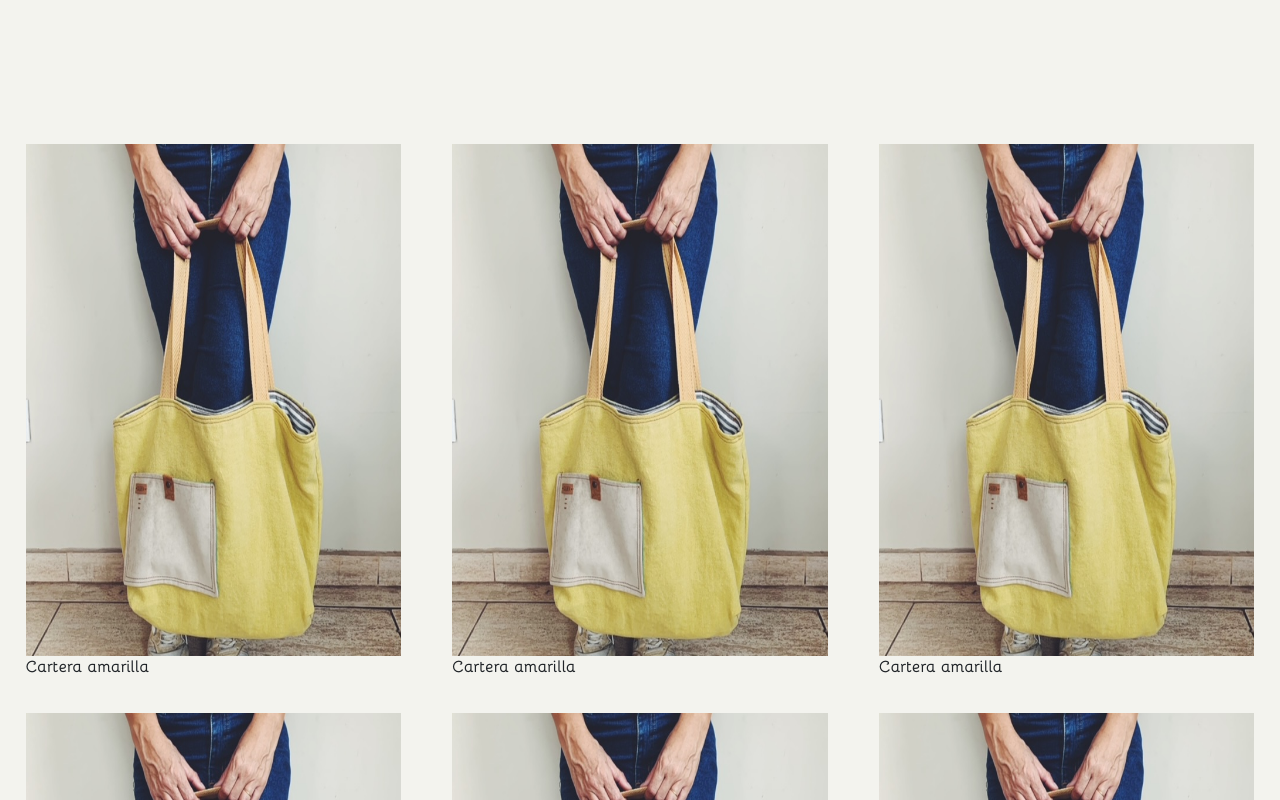
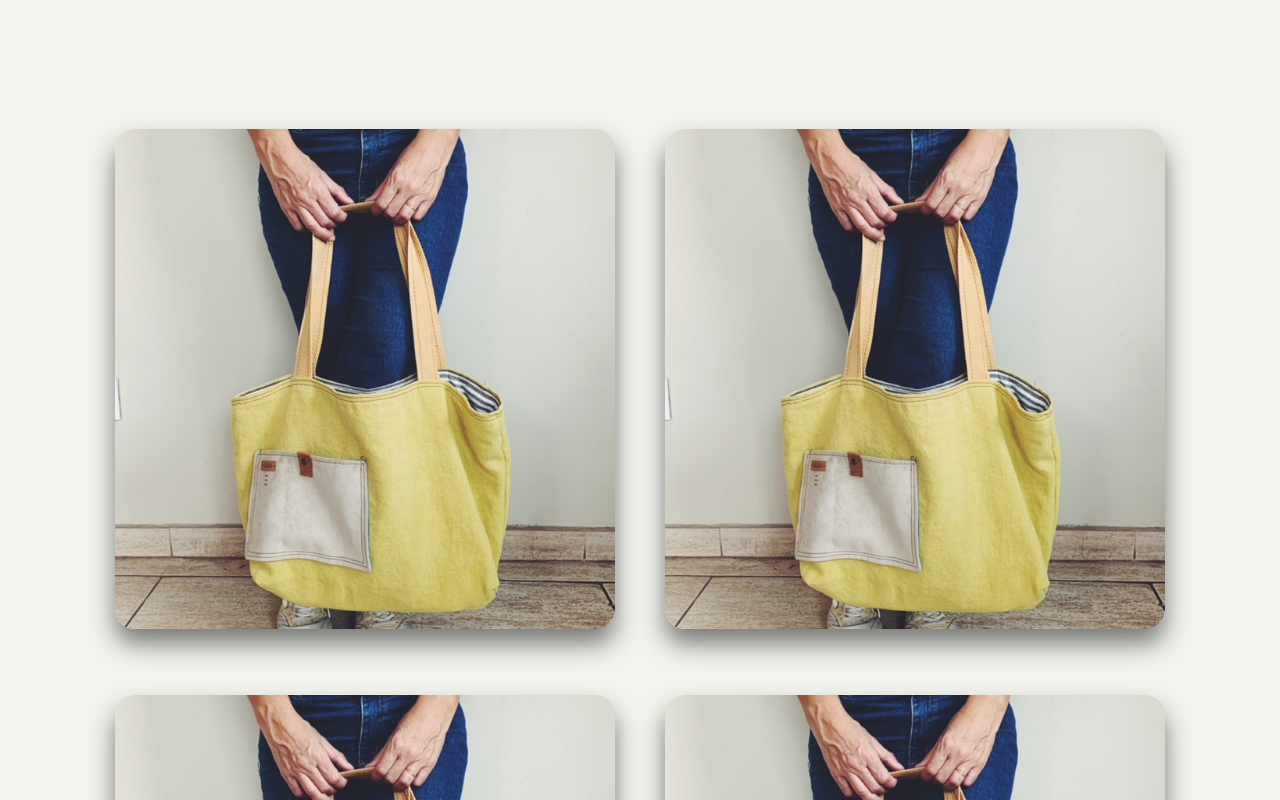
Before and after one commit to Elyx17/CaldenBordados, a React (Create React App) app: page / in a window 1280 px wide. Shown: the part 1380-2180 px from the top of the page. Built offline with nearby package versions, Linux system fonts and the light colour scheme.

Commit message:
Se agrego card 07/06

```diff
--- a/src/components/App.jsx
+++ b/src/components/App.jsx
@@ -3,7 +3,8 @@ import './App.css';
 import Navbar from './Navbar/Navbar';
 import Header from './Header/Header';
 import AboutMe from './AboutMe/AboutMe';
-import Galeria from './Galeria/Galeria';
+// import Galeria from './Galeria/Galeria';
+import Card from './Galeria/Card';
 import Footer from './Footer/Footer';
 
 
@@ -13,7 +14,8 @@ function App() {
       <Navbar/>
       <Header/>
       <AboutMe/>
-      <Galeria/>
+      {/* <Galeria/> */}
+      <Card/>
       <Footer/>
     </>
   );
--- /dev/null
+++ b/src/components/Galeria/Card.jsx
@@ -0,0 +1,109 @@
+import React from 'react';
+import '../Galeria/Galeria.css'
+
+
+const Card = () => {
+    return (
+        <div id='proyects'>
+            <div className='containerMainProyects bg-pan-top'>
+                <div class="contenedor">
+                    <div className='contenedorProyectos'>
+                        <a href="#">
+                            <figure>
+                                <img src="./Img/galeria/bolso-amarillo.jpg" />
+                                <div className="capa">
+                                    <h3>Ecommerce</h3>
+                                    <p>Tienda de bebidas premium</p>
+                                </div>
+                            </figure>
+                        </a>
+                    </div>
+                    <div className='contenedorProyectos'>
+                        <a href="#">
+                            <figure>
+                                <img src="./Img/galeria/bolso-amarillo.jpg" />
+                                <div className="capa">
+                                    <h3>Proyecto</h3>
+                                    <p>Lorem ipsum dolor sit amet, consectetur adipisicing elit. Maiores, vero!</p>
+
+                                </div>
+                            </figure>
+                        </a>
+                    </div>
+                    <div className='contenedorProyectos'>
+                        <a href="#">
+                            <figure>
+                                <img src="./Img/galeria/bolso-amarillo.jpg" />
+                                <div className="capa">
+                                    <h3>Proyecto</h3>
+                                </div>
+                            </figure>
+                        </a>
+                    </div>
+                    <div className='contenedorProyectos'>
+                        <a href="#">
+                            <figure>
+                                <img src="./Img/galeria/bolso-amarillo.jpg" />
+                                <div className="capa">
+                                    <h3>Proyecto</h3>
+                                </div>
+                            </figure>
+                        </a>
+                    </div>
+                    <div className='contenedorProyectos'>
+                        <a href="#">
+                            <figure>
+                                <img src="./Img/galeria/bolso-amarillo.jpg" />
+                                <div className="capa">
+                                    <h3>Proyecto</h3>
+                                </div>
+                            </figure>
+                        </a>
+                    </div>
+                    <div className='contenedorProyectos'>
+                        <a href="#">
+                            <figure>
+                                <img src="./Img/galeria/bolso-amarillo.jpg" />
+                                <div className="capa">
+                                    <h3>Proyecto</h3>
+                                </div>
+                            </figure>
+                        </a>
+                    </div>
+                    <div className='contenedorProyectos'>
+                        <a href="#">
+                            <figure>
+                                <img src="./Img/galeria/bolso-amarillo.jpg" />
+                                <div className="capa">
+                                    <h3>Proyecto</h3>
+                                </div>
+                            </figure>
+                        </a>
+                    </div>
+                    <div className='contenedorProyectos'>
+                        <a href="#">
+                            <figure>
+                                <img src="./Img/galeria/bolso-amarillo.jpg" />
+                                <div className="capa">
+                                    <h3>Proyecto</h3>
+                                </div>
+                            </figure>
+                        </a>
+                    </div>
+                    <div className='contenedorProyectos'>
+                        <a href="#">
+                            <figure>
+                                <img src="./Img/galeria/bolso-amarillo.jpg" />
+                                <div className="capa">
+                                    <h3>Proyecto</h3>
+                                </div>
+                            </figure>
+                        </a>
+                    </div>
+                </div>
+            </div>
+        </div>
+    );
+}
+
+export default Card;
--- a/src/components/Galeria/Galeria.css
+++ b/src/components/Galeria/Galeria.css
@@ -1,3 +1,9 @@
+.container-card{
+    position: relative;
+    display: inline-block;
+    text-align: center;
+}
+
 .cajaimg{
     display: grid;
     grid-template-columns: repeat(3, 1fr);
@@ -17,3 +23,170 @@
 }
 
 .img:hover{filter: blur(5px)};
+
+
+
+/*--------------------------------------*/
+
+#proyects{
+    display: flex;
+    align-items: center;
+    justify-content: center;
+    height: 100vh;
+    margin: 150px 0;
+
+}
+
+.containerMainProyects{
+    width: 100%;
+    height: 100%;
+    display: flex;
+    flex-direction: column;
+    align-items: center;
+    justify-content: center;
+}
+
+.poyectsTitle h2{
+    color: var(--main-primary-color);
+    font-size: 1.7rem;
+    margin: 100px;
+}
+
+.contenedor{
+    width: 100%;
+    height: 100%;
+    display: flex;
+    justify-content: center;
+    align-items: center;
+    gap: 50px;
+    flex-wrap: wrap;
+}
+
+.contenedorProyectos{
+    display: flex;
+    flex-direction: column;
+    justify-content: center;
+    align-items: center;
+
+}
+
+.contenedor figure{
+   position:relative;
+    height: auto;
+    width: 500px;
+    cursor: pointer;
+    overflow: hidden;
+    border-radius: 20px;
+    box-shadow: 0px 15px 25px rgba(0,0,0,0.50);
+}
+.contenedor figure img{
+    width: 100%;
+    height: 100%;
+    transition: 400ms ease-out;
+    will-change: transform;
+}
+.contenedor figure .capa{
+    position: absolute;
+    top: 0;
+    width: 100%;
+    height: 100%;
+    background: rgba(0, 0, 0, 0.7);
+    transition: 400ms ease-out;
+    opacity: 0;
+    visibility: hidden;
+   text-align: center;
+}
+.contenedor figure:hover > .capa {
+    opacity: 1.5;
+    visibility: visible;
+}
+.contenedor figure:hover > .capa h3{
+    margin-top: 70px;
+    margin-bottom: 15px;
+}
+.contenedor figure:hover > img{
+    transform: scale(1.3);
+}
+.contenedor figure .capa h3{
+    color: var(--main-text-disable);
+    font-weight: 400;
+    margin-bottom: 120px;
+    transition: 400ms ease-out;
+     margin-top: 30px;
+}
+.contenedor figure .capa p{
+    color: var(--main-text-disable);
+    font-size: 15px;
+    line-height: 1.5;
+    width: 100%;
+    max-width: 220px;
+    margin: auto;
+}
+
+.contenedor figure .capa button{
+    margin: 10px;
+    border-radius: 20px;
+    border: 1px solid var(--main-primary-color);
+    color: var(--main-primary-color);
+    font-family: '1';
+    font-size: .6rem;
+    letter-spacing: 1px;
+    transition: .7s;
+}
+
+.capa button:hover{
+    border: 1px solid var(--main-primary-color);
+    background-color: var(--main-primary-color);
+    color: var(--main-alert-color) !important;
+}
+
+.contenedor figure .capa button i{
+    font-size: 1rem;
+}
+
+.buttonsProyect{
+    margin: 10px;
+    border-radius: 20px;
+    border: 1px solid var(--main-primary-color);
+    color: var(--main-primary-color);
+    font-family: '1';
+    font-size: .6rem;
+    letter-spacing: 1px;
+    transition: .7s;
+}
+
+.buttonsProyect:hover{
+    border: 1px solid var(--main-primary-color);
+    background-color: var(--main-primary-color);
+    color: var(--main-alert-color);
+}
+
+.buttonsProyect i{
+    font-size: 1rem !important;
+}
+
+.verMasButton{
+    margin: 100px;
+    border-radius: 20px;
+    border: 1px solid var(--main-primary-color);
+    color: var(--main-primary-color);
+    font-family: '1';
+    font-size: .6rem;
+    letter-spacing: 1px;
+    transition: .7s;
+}
+
+.verMasButton:hover{
+    border: 1px solid var(--main-primary-color);
+    background-color: var(--main-primary-color);
+    color: var(--main-alert-color);
+}
+
+@media (max-width: 768px) {
+
+    .verMasButton{
+        position: relative;
+        top: 250px;
+    }
+
+}
--- a/src/components/Galeria/Galeria.jsx
+++ b/src/components/Galeria/Galeria.jsx
@@ -7,27 +7,39 @@ const Galeria = () => {
             <div className="cajaimg">
                 <div className="container-img">
                     <img className='img' src='./Img/galeria/bolso-amarillo.jpg' alt="" />
+                    <div className="contenedorTexto">
                     <h6 className="textoCard">Cartera amarilla</h6>
+                    </div>
                 </div>
                 <div className="container-img">
                     <img className='img' src='./Img/galeria/bolso-amarillo.jpg' alt="" />
+                    <div className="contenedorTexto">
                     <h6 className="textoCard">Cartera amarilla</h6>
+                    </div>
                 </div>
                 <div className="container-img">
                     <img className='img' src='./Img/galeria/bolso-amarillo.jpg' alt="" />
+                    <div className="contenedorTexto">
                     <h6 className="textoCard">Cartera amarilla</h6>
+                    </div>
                 </div>
                 <div className="container-img">
                     <img className='img' src='./Img/galeria/bolso-amarillo.jpg' alt="" />
+                    <div className="contenedorTexto">
                     <h6 className="textoCard">Cartera amarilla</h6>
+                    </div>
                 </div>
                 <div className="container-img">
                     <img className='img' src='./Img/galeria/bolso-amarillo.jpg' alt="" />
+                    <div className="contenedorTexto">
                     <h6 className="textoCard">Cartera amarilla</h6>
+                    </div>
                 </div>
                 <div className="container-img">
                     <img className='img' src='./Img/galeria/bolso-amarillo.jpg' alt="" />
+                    <div className="contenedorTexto">
                     <h6 className="textoCard">Cartera amarilla</h6>
+                    </div>
                 </div>
             </div>
         </div>
```
